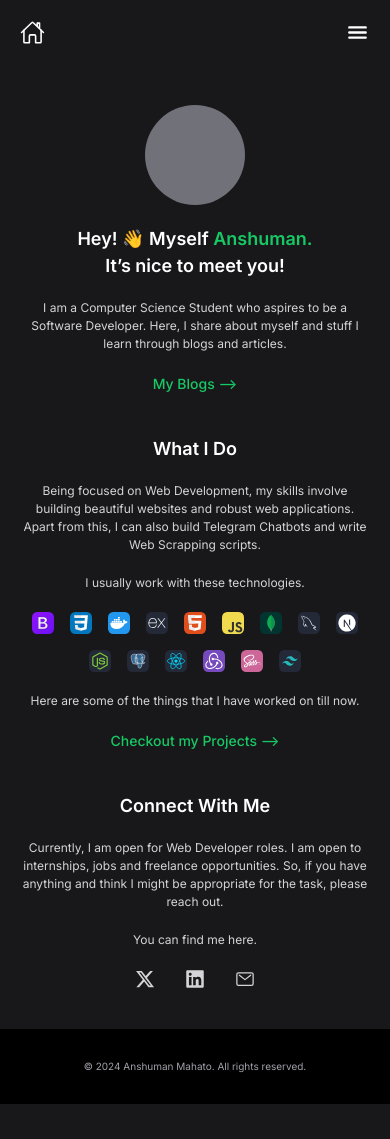
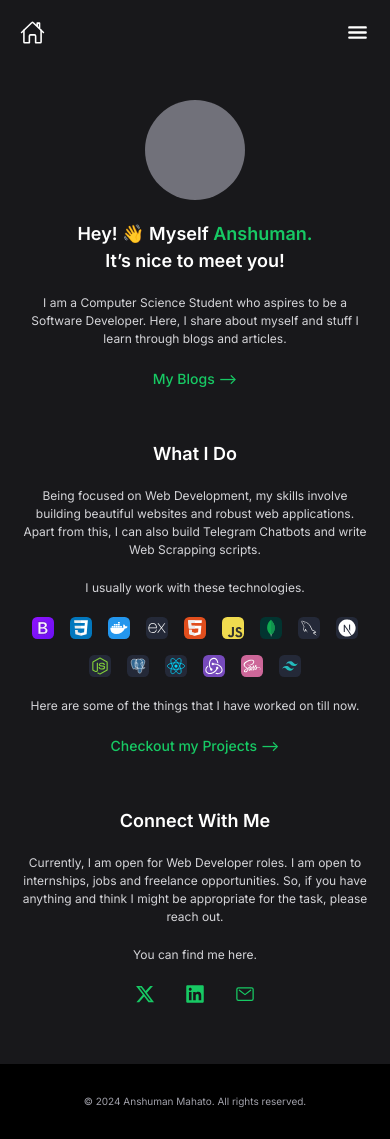
Before and after one commit to AnshumanMahato/Personal-Blog-Website, a Next.js app: page / in a window 390 px wide. Before the commit the page ends 1104 px from the top, so only its background shows below. Built offline with nearby package versions, Linux system fonts and the light colour scheme.

Commit message:
fix: homepage mobile layout adjustment

```diff
--- a/app/layout.tsx
+++ b/app/layout.tsx
@@ -20,7 +20,7 @@ export default function RootLayout({
       <body className={`${inter.className} antialiased`}>
         <div
           id="root"
-          className="flex flex-col justify-between items-center min-h-screen w-full gap-[4rem]"
+          className="flex flex-col justify-between items-center min-h-screen w-full"
         >
           <Header />
           {children}
--- a/app/page.tsx
+++ b/app/page.tsx
@@ -9,7 +9,7 @@ import Link from "next/link";
 
 export default function Home() {
   return (
-    <main className="flex flex-col items-center w-full max-w-[800px] px-[2rem] text-center gap-[4rem]">
+    <main className="flex flex-col items-center w-full max-w-[800px] px-[2rem] text-center gap-[5rem] mt-[3.5rem] mb-[6rem]">
       <Section>
         <div className="w-[10rem] h-[10rem] bg-secondary-light rounded-full"></div>
         <h1 className="text-white text-[1.8rem] font-semibold leading-[150%]">
@@ -55,23 +55,14 @@ export default function Home() {
           out.
         </p>
         <p>You can find me here.</p>
-        <div className="flex gap-[3rem] text-[2rem]">
-          <Link
-            href="https://twitter.com/AnshumanMahato_"
-            className="hover:text-accent-dark transition-colors duration-200"
-          >
+        <div className="flex gap-[3rem] text-[2rem] text-accent-dark">
+          <Link href="https://twitter.com/AnshumanMahato_">
             <FaXTwitter />
           </Link>
-          <Link
-            href="https://www.linkedin.com/in/anshuman-mahato/"
-            className="hover:text-accent-dark transition-colors duration-200"
-          >
+          <Link href="https://www.linkedin.com/in/anshuman-mahato/">
             <FaLinkedin />
           </Link>
-          <Link
-            href="mailto:anshuman.mahato0935@gmail.com"
-            className="hover:text-accent-dark transition-colors duration-200"
-          >
+          <Link href="mailto:anshuman.mahato0935@gmail.com">
             <IoMailOutline />
           </Link>
         </div>
```
